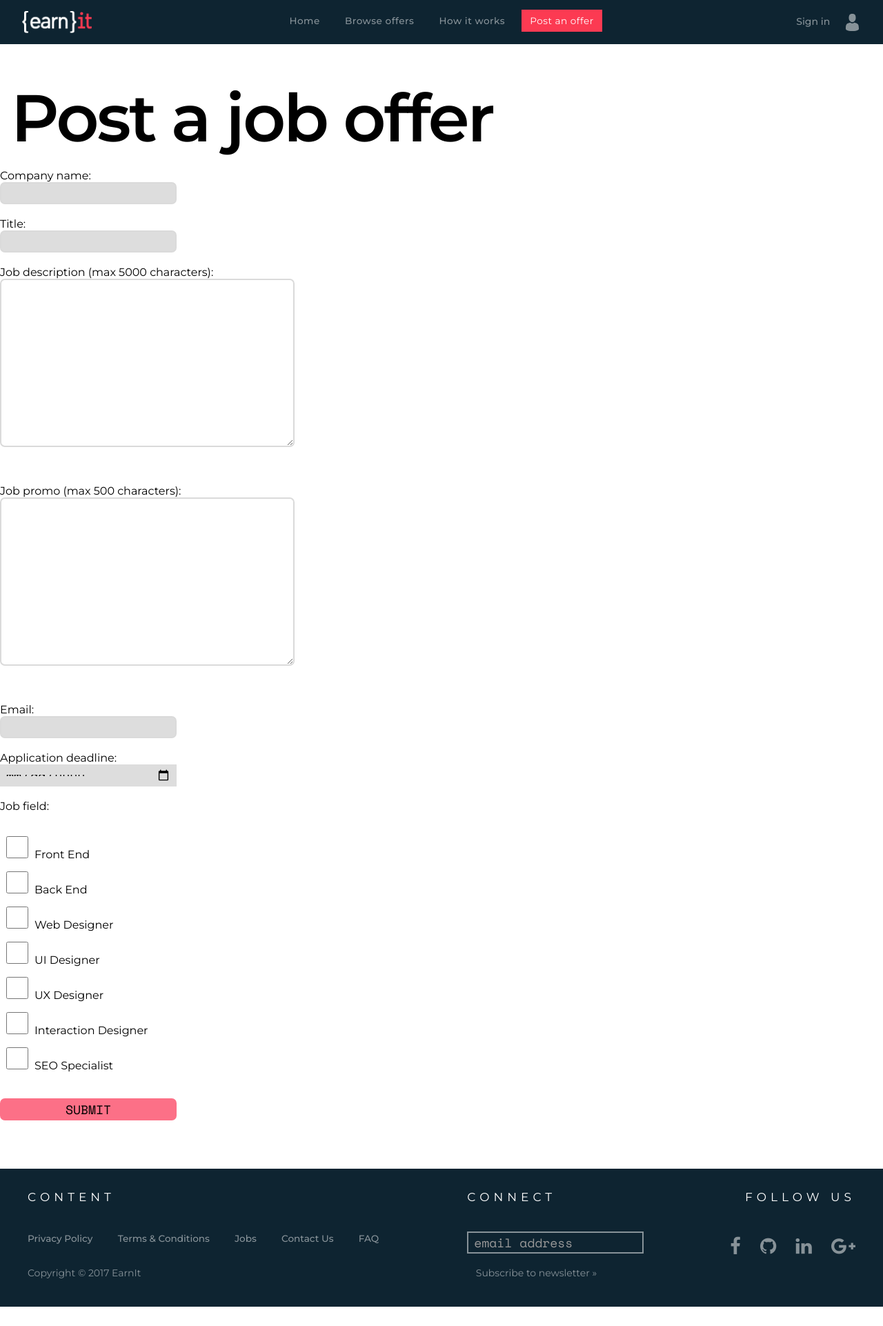
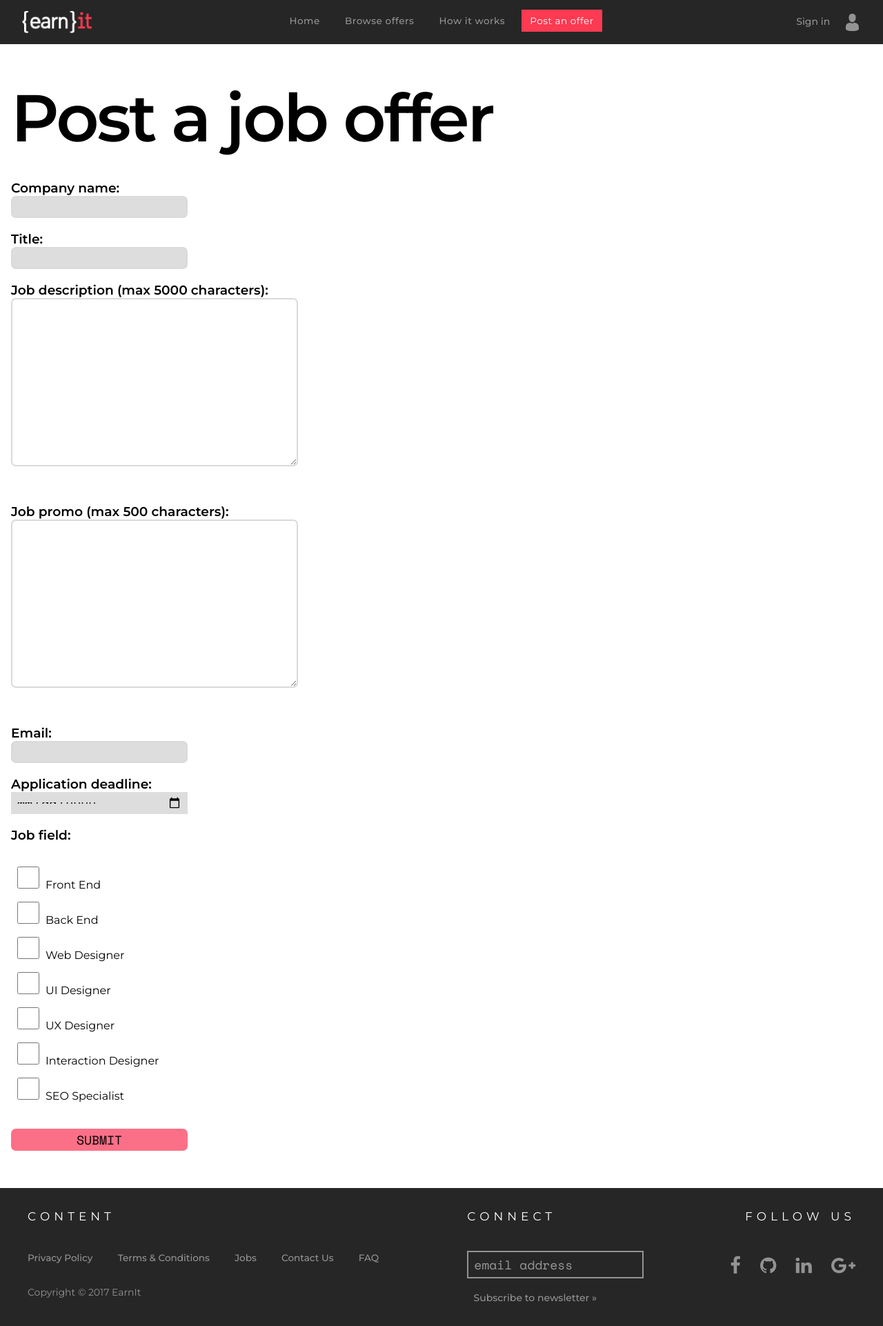
Before and after one commit to myelonka/earnit, a PHP site: page /post.php in a window 1280 px wide. Shown: the whole page at 69% size. Before the commit the page ends 1894 px from the top, so only its background shows below. Run offline with PHP 8.4, Linux system fonts and the light colour scheme; some libraries are stand-ins or nearby versions.

Commit message:
css adjustments

```diff
--- a/main.css
+++ b/main.css
@@ -260,7 +260,8 @@ button {
 /* HEADER */
 
 #nav-container {
-	background-color: #0E2431;
+	/*background-color: #0E2431;*/
+	background-color: #262626;
 	width: 100%;
 	height: 4rem;
 	position: fixed;
@@ -406,7 +407,7 @@ footer {
 	bottom: 0;
 	left: 0;
 	color: #fff;
-	background-color: #0E2431;
+	background-color: #262626;
 }
 
 .footer-container {
--- a/post.php
+++ b/post.php
@@ -94,20 +94,22 @@
            }
 
         ?>
+
+        <div class='col-12'>
             <form id="post_form" method="post" action="post.php">
-              Company name:<br>
+              <h10>Company name:</h10><br>
               <input type="text" class="back" name="author" value=""><br><br>
-              Title:<br>
+              <h10>Title:</h10><br>
               <input type="text" class="back" name="title" value=""><br><br>
-              Job description (max 5000 characters):<br>
+              <h10>Job description (max 5000 characters):</h10><br>
               <textarea maxlength="5000" type="text" class="back" name="description" value="description" cols="80px" rows="15" wrap="soft"></textarea><br><br>
-              Job promo (max 500 characters):<br>
+              <h10>Job promo (max 500 characters):</h10><br>
               <textarea maxlength="500" type="text" class="back" name="promo" value="description" cols="80px" rows="15" wrap="soft"></textarea><br><br>
-              Email:<br>
+              <h10>Email:</h10><br>
               <input type="email" class="back" name="employerMail"><br><br>
-              Application deadline:<br>
+              <h10>Application deadline:</h10><br>
               <input type="date" min="2017-01-01" max="2027-01-01" name="deadline"><br><br>
-              Job field:<br><br>
+              <h10>Job field:</h10><br><br>
 
               <input type="checkbox" name="field[]" value="frontEnd">Front End<br>
               <input type="checkbox" name="field[]" value="backEnd" >Back End<br>
@@ -117,15 +119,12 @@
               <input type="checkbox" name="field[]" value="interactionDesigner" >Interaction Designer<br>
               <input type="checkbox" name="field[]" value="seoSpecialist">SEO Specialist<br><br><br>
               <input type="submit" name="submit_form" class="submit_forms"><br><br><br>
-
-
+            </form>
 
 		</div>
 
 		<?php
 			include('footer.php');
      	?>
-
-		</div>
 	</body>
 </html>
```
